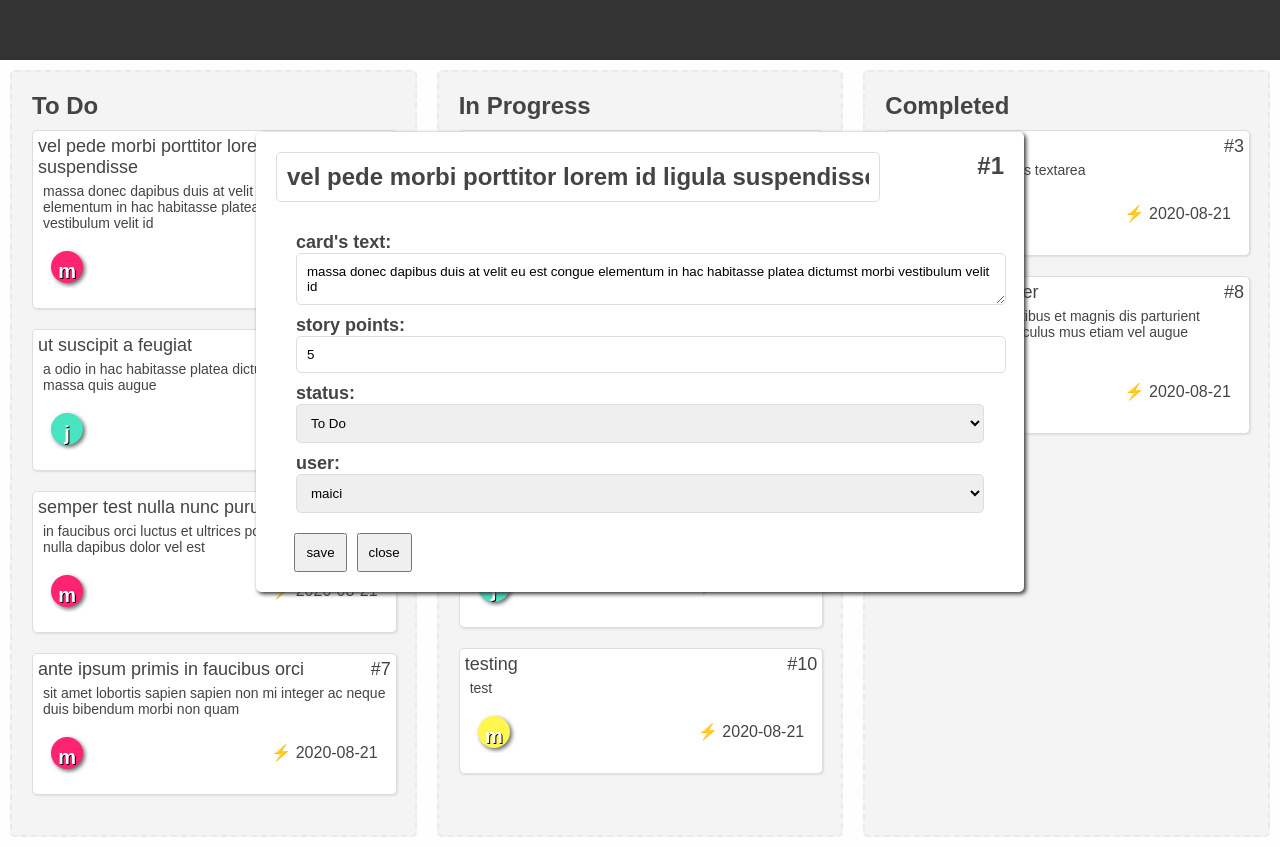
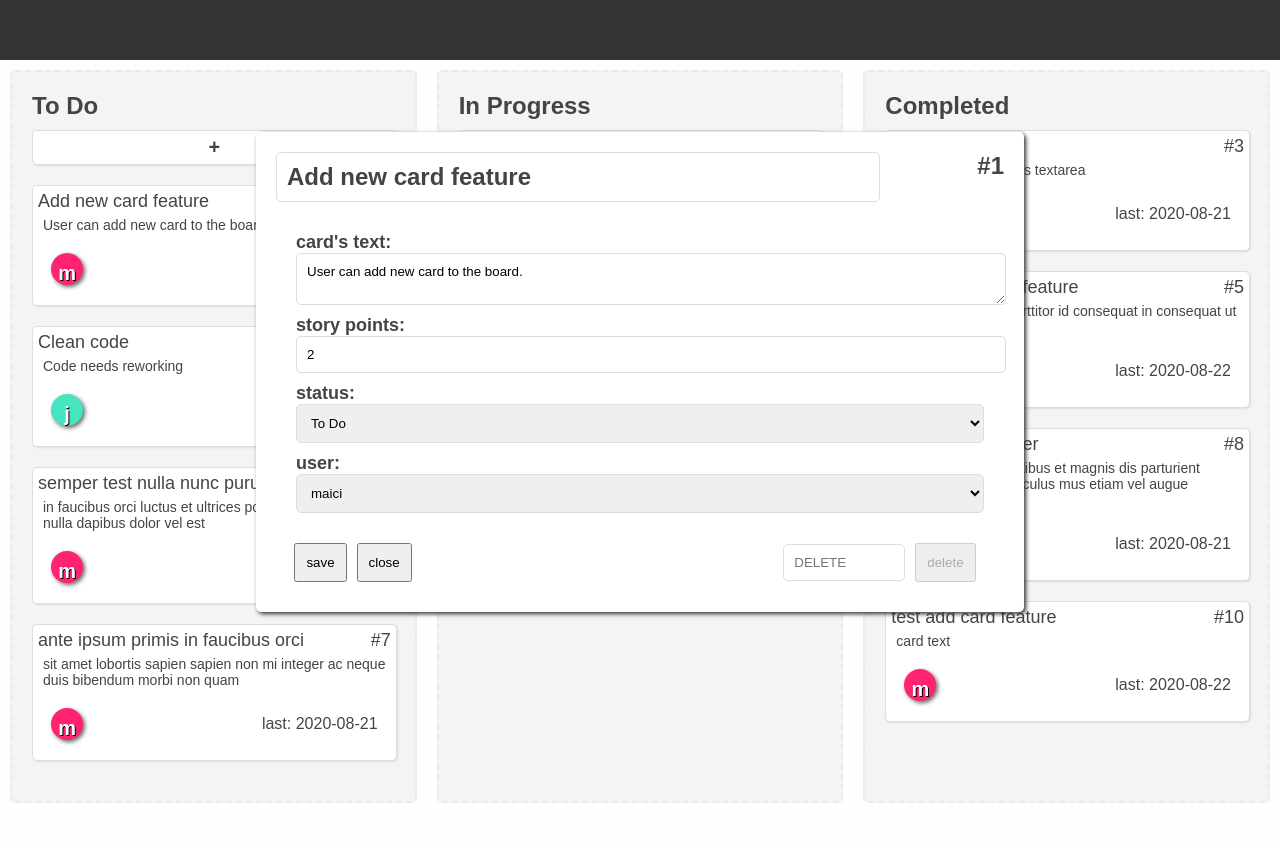
Before and after one commit to maici95/kanban, a React app in the folder client/: page / in a window 1280 px wide. Both pictures are taken after a click on the element 214 px from the left and 219 px from the top of the page. After the commit the page ends 813 px from the top, so only its background shows below. Built offline with nearby package versions, Linux system fonts and the light colour scheme; data requests are answered from the project's data file; a web font is replaced by a local one.

Commit message:
card's delete and add features

```diff
--- a/client/src/ajax/index.js
+++ b/client/src/ajax/index.js
@@ -6,7 +6,7 @@ function ajax() {
     this.get = (path, body) => ajaxcall('GET', path, body);
     this.post = (path, body) => ajaxcall('POST', path, body);
 
-    this.delete = (path) => ajaxcall('DELETE', path);
+    this.delete = (path, body) => ajaxcall('DELETE', path, body);
     this.patch = (path, body) => ajaxcall('PATCH', path, body);
 
 }
@@ -40,7 +40,7 @@ async function ajaxcall(method, path, body) {
         });
     }
 
-    if (method === 'PATCH') {
+    if (method === 'PATCH' || method === 'DELETE') {
         url += '/' + body.id;
     }
 
--- a/client/src/components/App/index.js
+++ b/client/src/components/App/index.js
@@ -8,16 +8,17 @@ import Card from '../Card';
 import ajax from '../../ajax';
 import CardColumn from '../CardColumn';
 import CardOverview from '../CardOverview';
+import ButtonPanel from '../ButtonPanel';
 
 function App() {
 
     const [cards, setCards] = React.useState([]);
     const [users, setUsers] = React.useState([]);
+    const [loaded, setLoaded] = React.useState(false);
+    const [card, setCard] = React.useState(null);
+    const [addCardStatus, setAddCardStatus] = React.useState(false);
 
-    const [loaded, setLoaded] = React.useState(false);
-
-    const [card, setCard] = React.useState(null);
-
+    const cardNameRef = React.useRef(null);
 
     React.useEffect(() => {
         if (!loaded) {
@@ -48,6 +49,20 @@ function App() {
         });
     }
 
+    function addCard() {
+        const data = new ajax().post('cards', {
+            name: cardNameRef.current.value,
+            points: 0,
+            status: 0,
+            text: '',
+            userId: null,
+            updated: null
+        });
+        data.then(res => {
+            setAddCardStatus(false);
+            getform();
+        });
+    }
 
     function openCard(cardId) {
         const card = new ajax().get('cards', { id: cardId });
@@ -66,7 +81,14 @@ function App() {
             closeCard();
             getform();
         });
+    }
 
+    function deleteCard(id) {
+        const data = new ajax().delete('cards', { id: id } );
+        data.then(res => {
+            closeCard();
+            getform();
+        });
     }
 
     function getCards(status) {
@@ -90,6 +112,7 @@ function App() {
                 data={card}
                 close={closeCard}
                 save={saveCard}
+                delete={deleteCard}
                 users={users}
             />}
             <div className="navbar" style={{width:'100%', height: '60px', background: '#333'}}></div>
@@ -97,6 +120,24 @@ function App() {
             <div style={{display: 'flex'}}>
                 <CardColumn>
                     <h1>To Do</h1>
+
+                    {addCardStatus &&
+                        <Card.NewCard>
+                            <ButtonPanel>
+                                <input ref={cardNameRef} placeholder="name..." />
+                                <ButtonPanel.Right>
+                                    <button onClick={addCard}>add</button>
+                                    <button onClick={() => setAddCardStatus(false)}>cancel</button>
+                                </ButtonPanel.Right>
+                            </ButtonPanel>
+                        </Card.NewCard>
+                    }
+                    {!addCardStatus &&
+                        <Card.NewCard onClick={() => setAddCardStatus(true)}>
+                            <h4>+</h4>
+                        </Card.NewCard>
+                    }
+
                     {getCards(0)}
                 </CardColumn>
                 <CardColumn>
--- a/client/src/components/ButtonPanel/index.js
+++ b/client/src/components/ButtonPanel/index.js
@@ -4,6 +4,8 @@
 import React from 'react';
 
 import './style.css';
+
+ButtonPanel.Right = Right;
 
 function ButtonPanel(props) {
 
@@ -14,4 +16,12 @@ function ButtonPanel(props) {
     );
 }
 
+function Right(props) {
+    return (
+        <div style={{float: 'right'}}>
+            {props.children}
+        </div>
+    );
+}
+
 export default ButtonPanel;
--- a/client/src/components/ButtonPanel/style.css
+++ b/client/src/components/ButtonPanel/style.css
@@ -4,9 +4,20 @@
 .button-panel {
 
     width: 90%;
-    padding: 20px 0;
+    padding: 30px 0;
 }
 
 .button-panel button {
     margin-right: 10px;
 }
+
+.button-panel input {
+    margin-right: 10px;
+    width: 100px;
+    border: 1px solid #ddd;
+    border-radius: 5px;
+    padding: 10px;
+}
+.button-panel input:focus {
+    outline: 0;
+}
--- a/client/src/components/Card/index.js
+++ b/client/src/components/Card/index.js
@@ -7,8 +7,10 @@ import ajax from '../../ajax';
 
 import './style.css';
 
+
+Card.NewCard = NewCard;
+
 function Card(props) {
-
     const [user, setUser] = React.useState(null);
 
     React.useEffect(() => {
@@ -36,11 +38,22 @@ function Card(props) {
             {user &&
                 <div className="user-panel">
                     <h3 style={{background: user.color}}>{user.name[0]}</h3>
-                    <span>&#9889; {props.data.updated}</span>
+                    <span>last: {props.data.updated}</span>
                 </div>
             }
         </div>
     );
 }
 
+function NewCard(props) {
+
+    return (
+        <div className="card-container newcard-btn"
+            onClick={props.onClick}
+        >
+            {props.children}
+        </div>
+    );
+}
+
 export default Card;
--- a/client/src/components/Card/style.css
+++ b/client/src/components/Card/style.css
@@ -2,7 +2,7 @@
 
 .card-container {
     width: 100%;
-    min-height: 100px;
+    min-height: 0;
     border: 1px solid #ddd;
     border-radius: 5px;
     background: #fff;
@@ -12,7 +12,7 @@
     margin-bottom: 20px;
     cursor: pointer;
 
-    padding-bottom: 20px;
+
 }
 
 .card-container h2 {
@@ -31,13 +31,21 @@
 
 }
 
+.card-container h4 {
+    text-align: center;
+    padding: 5px 0;
+    font-size: 20px;
+}
+.newcard-btn:hover {
+    background: #ddd;
+}
+
 
 .user-panel {
 
     overflow: auto;
     width: 90%;
-    padding: 5px;
-    padding-top: 20px;
+    padding: 20px 5px;
 }
 
 .user-panel h3 {
--- a/client/src/components/CardOverview/index.js
+++ b/client/src/components/CardOverview/index.js
@@ -8,13 +8,14 @@ import ButtonPanel from '../ButtonPanel';
 
 function CardOverview(props) {
 
-    const [editMode, setEditMode] = React.useState(false);
 
     const nameRef = React.useRef(null);
     const textRef = React.useRef(null);
     const pointRef = React.useRef(null);
     const statusRef = React.useRef(null);
     const userRef = React.useRef(null);
+
+    const [deleteBtn, setDeleteBtn] = React.useState(true);
 
     function saveCard() {
         props.save({
@@ -27,24 +28,17 @@ function CardOverview(props) {
         });
     }
 
+    function handleDelete(event) {
+        if (event.target.value === 'DELETE') {
+            setDeleteBtn(false);
+        } else {
+            setDeleteBtn(true);
+        }
+    }
+
     return (
         <div className="card-overview-container">
-            {editMode &&
-            <>
-                <h1>{props.data.name}<span>#{props.data.id}</span></h1>
 
-                <div className="card-content-panel">
-
-                </div>
-
-                <ButtonPanel>
-                    <button onClick={() => setEditMode(true)}>edit</button>
-                    <button onClick={props.close}>close</button>
-                </ButtonPanel>
-            </>
-            }
-            {!editMode &&
-            <>
                 <h1>
                     <input className="name-edit-field" ref={nameRef} defaultValue={props.data.name}/>
                     <span>#{props.data.id}</span>
@@ -77,9 +71,11 @@ function CardOverview(props) {
                 <ButtonPanel>
                     <button onClick={saveCard}>save</button>
                     <button onClick={props.close}>close</button>
+                    <ButtonPanel.Right>
+                        <input placeholder="DELETE" onChange={handleDelete} />
+                        <button onClick={() => props.delete(props.data.id)} disabled={deleteBtn}>delete</button>
+                    </ButtonPanel.Right>
                 </ButtonPanel>
-            </>
-            }
 
         </div>
     );
--- a/db.json
+++ b/db.json
@@ -2,21 +2,21 @@
 	"cards": [
 		{
 			"id": 1,
-			"name": "vel pede morbi porttitor lorem id ligula suspendisse",
-			"points": "5",
+			"name": "Add new card feature",
+			"points": "2",
 			"status": "0",
-			"text": "massa donec dapibus duis at velit eu est congue elementum in hac habitasse platea dictumst morbi vestibulum velit id",
+			"text": "User can add new card to the board.",
 			"userId": "2",
-			"updated": "2020-08-21"
+			"updated": "2020-08-22"
 		},
 		{
 			"id": 2,
-			"name": "ut suscipit a feugiat",
-			"points": "6",
+			"name": "Clean code",
+			"points": "10",
 			"status": "0",
-			"text": "a odio in hac habitasse platea dictumst maecenas ut massa quis augue",
+			"text": "Code needs reworking",
 			"userId": "5",
-			"updated": "2020-08-21"
+			"updated": "2020-08-22"
 		},
 		{
 			"id": 3,
@@ -33,17 +33,17 @@
 			"points": "4",
 			"status": "1",
 			"text": "nulla eget eros elementum pellentesque quisque porta volutpat erat quisque erat eros viverra eget congue eget semper rutrum nulla",
-			"userId": "2",
-			"updated": "2020-08-21"
+			"userId": "4",
+			"updated": "2020-08-22"
 		},
 		{
 			"id": 5,
-			"name": "odio cras mi pede",
-			"points": "2",
-			"status": "1",
+			"name": "Add card delete feature",
+			"points": "4",
+			"status": "2",
 			"text": "dui proin leo odio porttitor id consequat in consequat ut nulla sed accumsan",
 			"userId": "2",
-			"updated": "2020-08-21"
+			"updated": "2020-08-22"
 		},
 		{
 			"id": 6,
@@ -73,22 +73,13 @@
 			"updated": "2020-08-21"
 		},
 		{
-			"id": 9,
-			"name": "title too long",
-			"points": "44",
-			"status": "1",
-			"text": "dictumst morbi vestibulum velit id pretium iaculis diam erat fermentum justo nec condimentum neque sapien placerat",
-			"userId": "5",
-			"updated": "2020-08-21"
-		},
-		{
-			"id": 10,
-			"name": "testing",
-			"points": "1",
-			"status": "1",
-			"text": "test",
-			"userId": "4",
-			"updated": "2020-08-21"
+			"name": "test add card feature",
+			"points": "2",
+			"status": "2",
+			"text": "",
+			"userId": "2",
+			"updated": "2020-08-22",
+			"id": "10"
 		}
 	],
 	"users": [
--- a/server/index.js
+++ b/server/index.js
@@ -100,7 +100,7 @@ app.delete('/*/:id', async (req, res) => {
     const id = req.params.id;
 
     if (data[path]) {
-        const index = data[path].findIndex(item => item.id === id);
+        const index = data[path].findIndex(item => item.id == id);
         if ((index === 0 || index) && index !== -1) {
             data[path].splice(index, 1);
             write(data);
```
